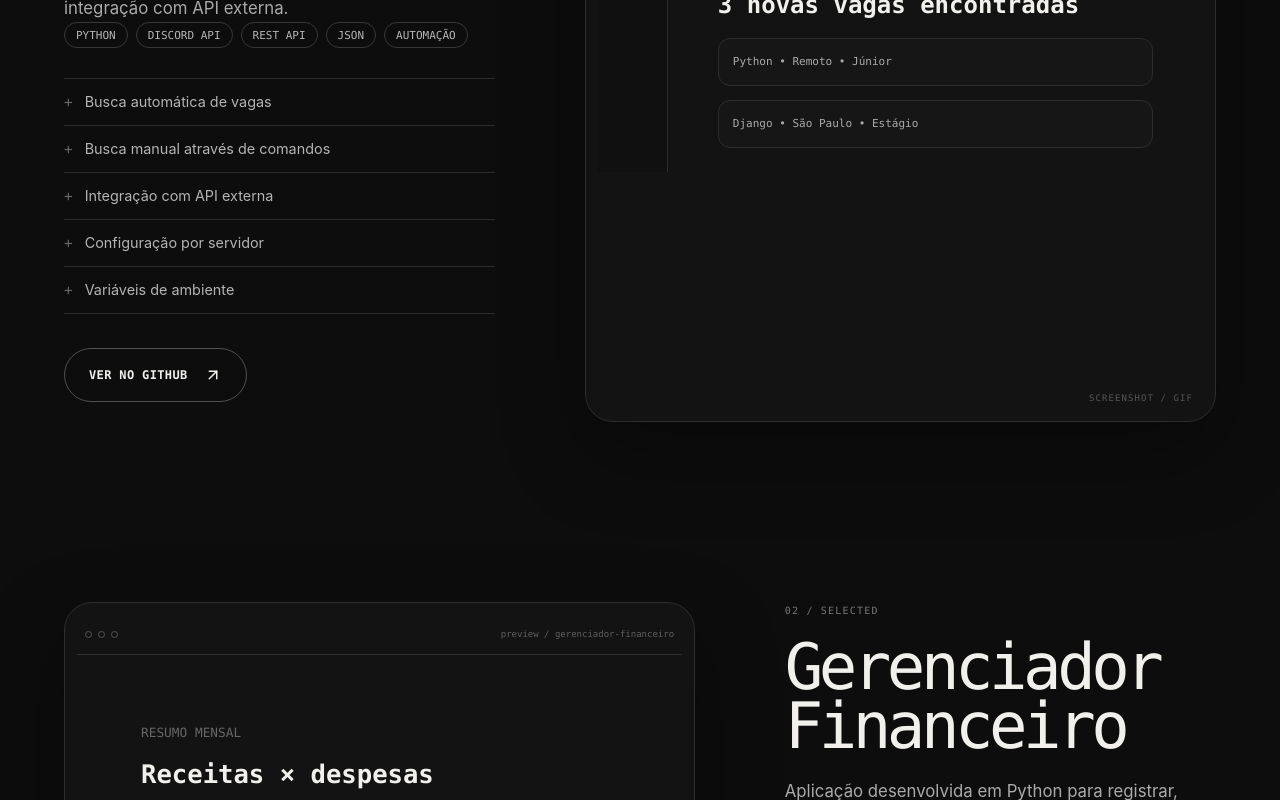
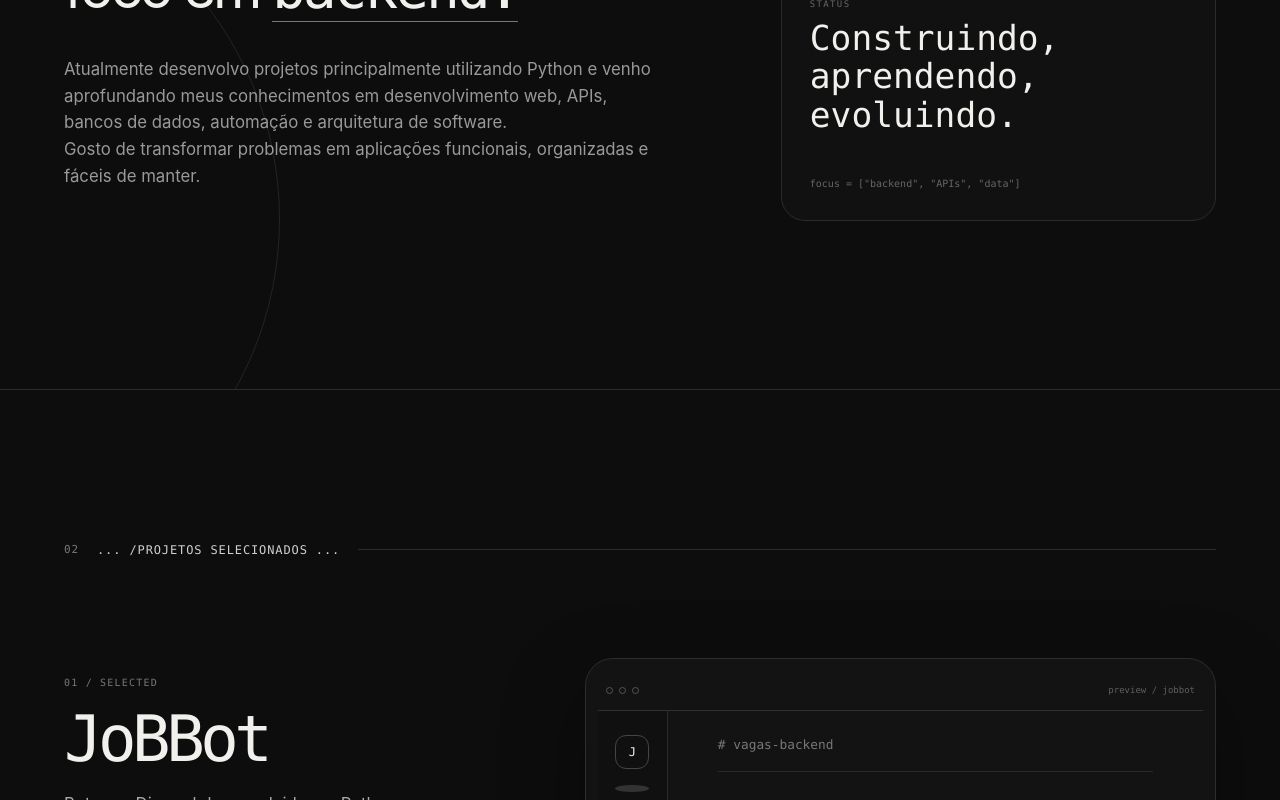
Before and after one commit to mesql1/portfolio_luiz, a Next.js app: page / in a window 1280 px wide. Shown: the part 1260-2060 px from the top of the page. Built offline with nearby package versions, Linux system fonts and the light colour scheme.

Commit message:
Update Site source

```diff
--- a/components/portfolio.tsx
+++ b/components/portfolio.tsx
@@ -54,8 +54,8 @@ export function Portfolio() {
 
   return <><Navbar active={active} /><main>
     <section id="inicio" className="hero"><div className="orbit orbit--hero" aria-hidden="true" /><div className="hero__eyebrow"><span>PORTFÓLIO / 2026</span><span>BASED IN BRAZIL</span></div><h1><span>BACKEND</span><span>DEVELOPER<i>.</i></span></h1><div className="hero__bottom"><div><p>Desenvolvo aplicações backend, integrações com APIs e sistemas focados em automação e organização de dados.</p><div className="tag-list"><span>Python</span><span>Django</span><span>APIs</span><span>Automação</span></div></div><div className="hero__actions"><Button href="#projetos">Ver projetos</Button><Button href={profile.github} variant="outline">GitHub</Button></div></div><a className="scroll-cue" href="#projetos" aria-label="Rolar até projetos"><ArrowDown /><span>SCROLL</span></a></section>
-    <section id="projetos" className="section projects-section"><SectionTitle index="01">Projetos selecionados</SectionTitle><ProjectCard project={projects[0]} /><ProjectCard project={projects[1]} reverse /><article className="coming-soon reveal"><span>03</span><div><small>EM DESENVOLVIMENTO</small><h3>Novos projetos backend e APIs em desenvolvimento.</h3></div><code>{"{ work_in_progress: true }"}</code></article></section>
-    <section id="sobre" className="section about-section"><div className="orbit orbit--about" aria-hidden="true" /><SectionTitle index="02">Sobre mim</SectionTitle><div className="about-grid"><div className="about-copy reveal"><p className="lead">Olá, sou Luiz Eduardo, desenvolvedor com foco em <em>backend.</em></p><p>Atualmente desenvolvo projetos principalmente utilizando Python e venho aprofundando meus conhecimentos em desenvolvimento web, APIs, bancos de dados, automação e arquitetura de software.</p><p>Gosto de transformar problemas em aplicações funcionais, organizadas e fáceis de manter.</p></div><div className="identity-card reveal"><div className="identity-mark">LE</div><div><span>STATUS</span><strong>Construindo, aprendendo,<br />evoluindo.</strong></div><code>focus = [&quot;backend&quot;, &quot;APIs&quot;, &quot;data&quot;]</code></div></div></section>
+    <section id="sobre" className="section about-section"><div className="orbit orbit--about" aria-hidden="true" /><SectionTitle index="01">Sobre mim</SectionTitle><div className="about-grid"><div className="about-copy reveal"><p className="lead">Olá, sou Luiz Eduardo, desenvolvedor com foco em <em>backend.</em></p><p>Atualmente desenvolvo projetos principalmente utilizando Python e venho aprofundando meus conhecimentos em desenvolvimento web, APIs, bancos de dados, automação e arquitetura de software.</p><p>Gosto de transformar problemas em aplicações funcionais, organizadas e fáceis de manter.</p></div><div className="identity-card reveal"><div className="identity-mark">LE</div><div><span>STATUS</span><strong>Construindo, aprendendo,<br />evoluindo.</strong></div><code>focus = [&quot;backend&quot;, &quot;APIs&quot;, &quot;data&quot;]</code></div></div></section>
+    <section id="projetos" className="section projects-section"><SectionTitle index="02">Projetos selecionados</SectionTitle><ProjectCard project={projects[0]} /><ProjectCard project={projects[1]} reverse /><article className="coming-soon reveal"><span>03</span><div><small>EM DESENVOLVIMENTO</small><h3>Novos projetos backend e APIs em desenvolvimento.</h3></div><code>{"{ work_in_progress: true }"}</code></article></section>
     <section id="tecnologias" className="section tech-section"><SectionTitle index="03">Tecnologias</SectionTitle><div className="tech-intro"><h2>FERRAMENTAS<br />DE TRABALHO<span>.</span></h2><p>Algumas tecnologias que utilizo nos meus projetos.</p></div><div className="tech-grid">{technologyGroups.map((group, index) => <TechnologyGroup key={group.title} group={group} index={index} />)}</div></section>
     <section id="github" className="section github-section"><div className="github-code" aria-hidden="true"><span>def build_future():</span><span>&nbsp;&nbsp;learn()</span><span>&nbsp;&nbsp;ship()</span><span>&nbsp;&nbsp;repeat()</span></div><div className="github-copy reveal"><span>04 / OPEN SOURCE</span><h2>CODE<span>.</span></h2><p>Além dos projetos apresentados aqui, mantenho outros estudos, experimentos e projetos disponíveis no GitHub.</p><Button href={profile.github}>Explorar GitHub</Button></div></section>
     <section id="contato" className="section contact-section"><div className="orbit orbit--contact" aria-hidden="true" /><span className="contact-index">05 / CONTATO</span><h2>VAMOS<br /><span>CONVERSAR</span><i>?</i></h2><p>Tem uma oportunidade, projeto ou quer conversar sobre desenvolvimento?</p><div className="social-list"><SocialLink href={profile.github} icon={<Code2 />}>GitHub</SocialLink><SocialLink href={profile.linkedin}>LinkedIn</SocialLink><SocialLink href={profile.email} icon={<Mail />}>E-mail</SocialLink></div></section>
```
Also changed, not shown: 1 other file (tests, documents, lock files or other folders).
